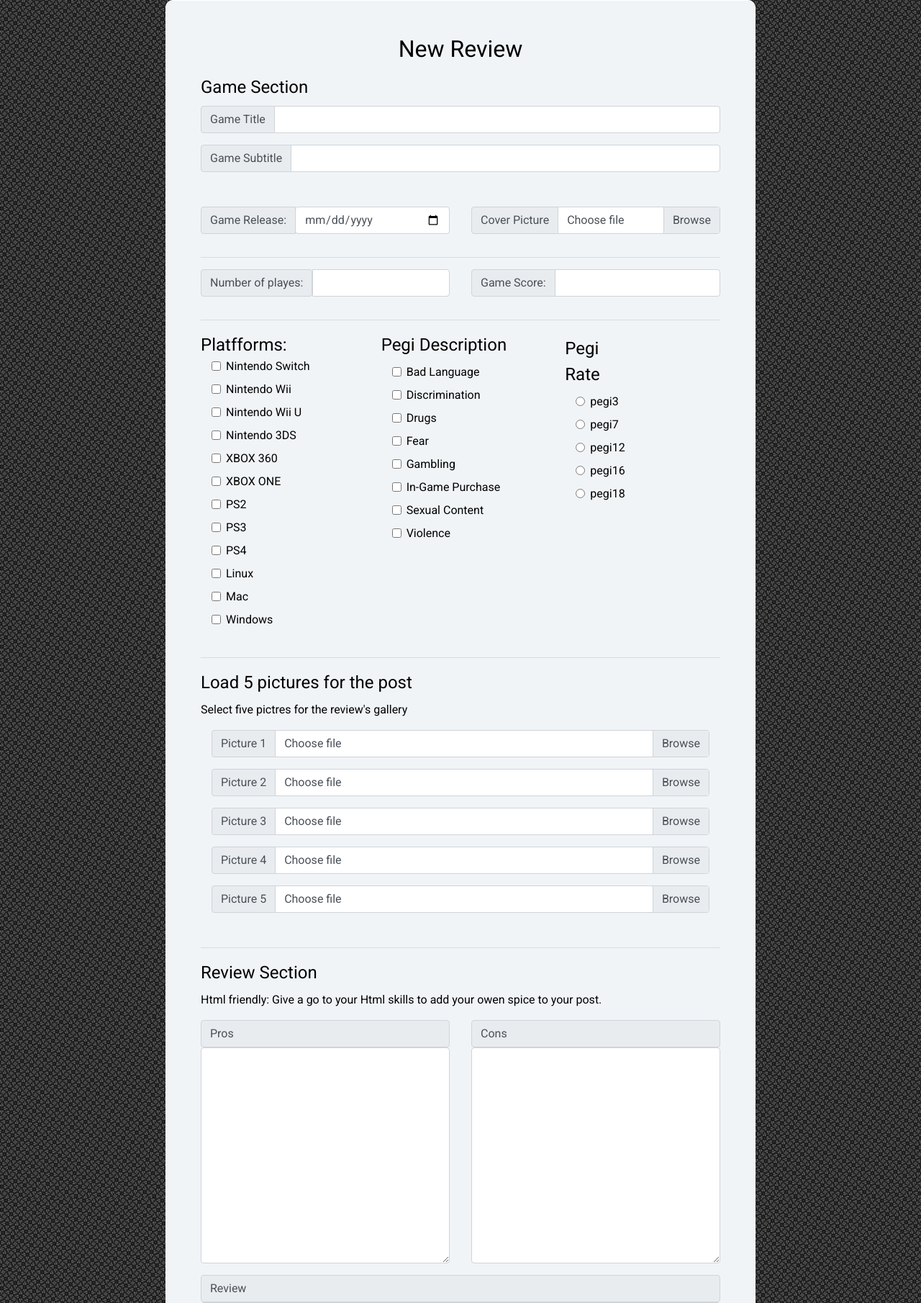
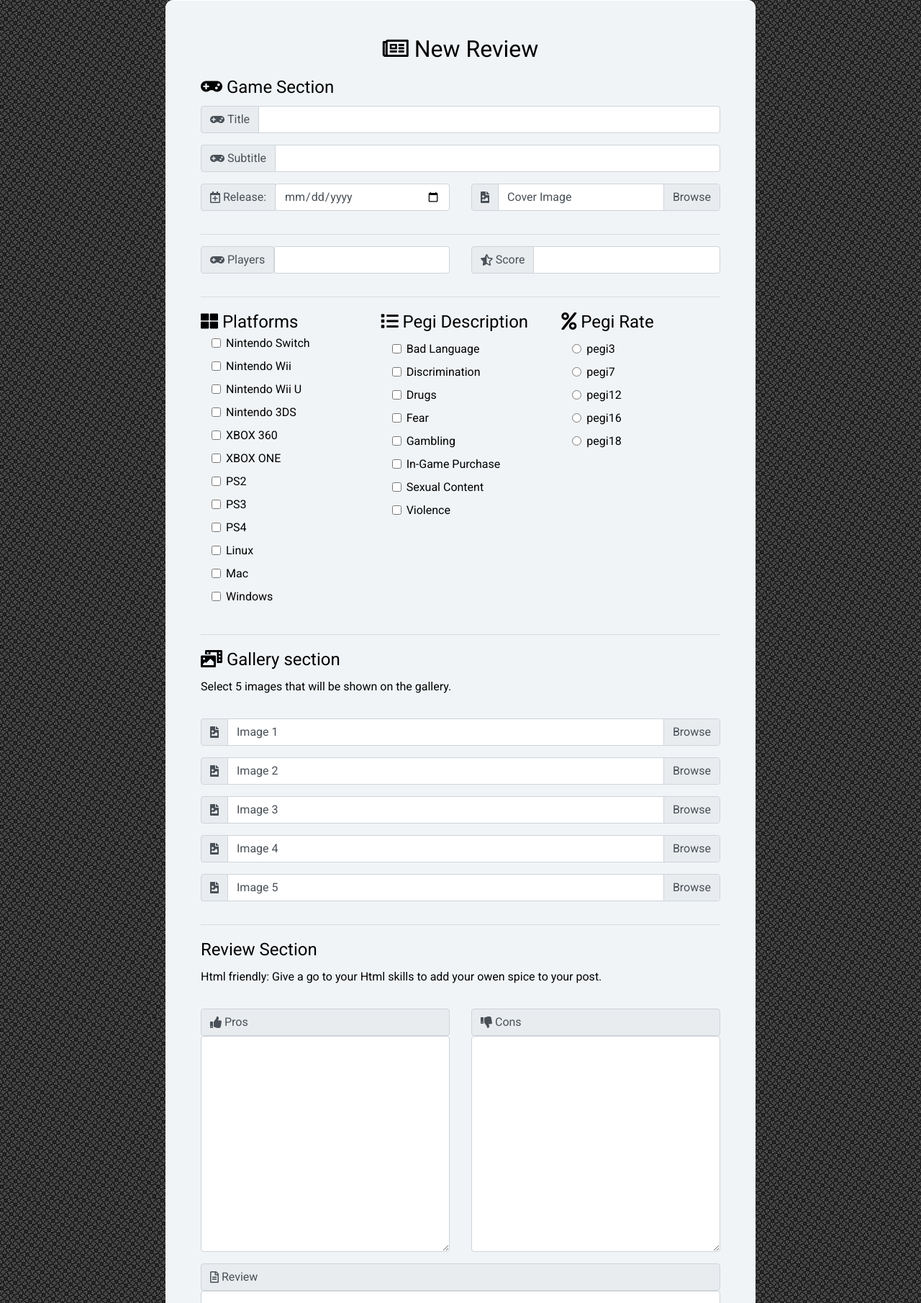
Before and after one commit to joseenciso/bottleneck, a Flask app: page /post in a window 1280 px wide. Shown: the part 86-1896 px from the top of the page at 72% size. Run offline with Flask 2, Linux system fonts and the light colour scheme; some libraries are stand-ins or nearby versions.

Commit message:
Adding more cols to post and edit_post html files. Trying to undesrtand and add pagination to the home page to show a minimum of post cards and avoid overloading when the number of post gets humongus

```diff
--- a/app.py
+++ b/app.py
@@ -2,7 +2,7 @@ import os
 import bcrypt
 from flask import (
     Flask, render_template, redirect, url_for,
-    request, session, flash
+    request, session, flash, jsonify
 )
 from datetime import datetime, timedelta
 from bson.objectid import ObjectId
@@ -11,6 +11,7 @@ from flask_pymongo import PyMongo
 # from flask_paginate import Pagination, get_page_args
 # from flask_mongoengine import MongoEngine
 import click
+from mongonator import MongoClientWithPagination, ASCENDING
 
 
 username = os.getenv('C9_USER')
@@ -60,9 +61,6 @@ def mongo_connect(url):
         print("Couldnt connect to MongoDB: %s") % e
 
 
-# login_manager = LoginManager(app)
-# login_manager.init_app(app)
-# login_manager.login_view = 'login'
 encrypt = bcrypt.gensalt()
 
 
@@ -70,10 +68,36 @@ encrypt = bcrypt.gensalt()
 @app.route('/index')
 @app.route('/home')
 def index():
-    posts = mongo.db.posts.find().sort('date_posted', -1)
+    # post  = mongo.db.posts
+    # offset = int(request.args['offset'])
+    # limit = int(request.args['limit'])
+    #
+    # offset = 2
+    #limit = 2
+    #
+    # initial_post = post.find().sort('_id', -1)
+    # last_post = initial_post[offset]['_id']
+    # pages = post.find({'_id': {'$lte': last_post}}).sort('_id', -1).limit(limit)
+    # output = []
+    #
+    # for i in pages:
+    #     output.append(i['_id'])
+    #     print(output)
+    #
+    # next_url = '?limit=' + str(limit) + '&offset=' + str(offset + limit)
+    # prev_url = '?limit=' + str(limit) + '&offset=' + str(offset - limit)
+    #
+    # return jsonify({'result': output, 'prev_url': prev_url, 'next_url': next_url})
+    #return jsonify({'result': output, 'prev_url': '', 'next_url': ''})
+    # page=n
+    # posts = mongo.db.posts.find().sort('date_posted', -1).limit(5)
     # posts = mongo.db.posts.find().sort('_id', pymongo.ASCENDING)
     # pages = mongo.query.paginate(per_page=5)
+    # next = mongo.db.posts.find().sort('date_posted', -1).skip(5).limit(5)
+    posts = mongo.db.posts.find().sort('date_posted', -1)
     return render_template("index.html", posts=posts)
+    #return render_template("index.html", post=output, next_url=next_url, prev_url=prev_url)
+
 
 
 @app.route("/uploads/<filename>", methods=['GET'])
--- a/templates/base.html
+++ b/templates/base.html
@@ -10,7 +10,8 @@
 
     <link rel="stylesheet" href="{{ url_for('static', filename='css/style.css') }}" rel="stylesheet">
     <link rel="stylesheet" href="{{ url_for('static', filename='css/css-circular-prog-bar.css') }}" rel="stylesheet">
-    <link rel="shortcut icon" href="">
+    <link rel="shortcut icon" href="https://storage.needpix.com/rsynced_images/buttons-1294505_1280.png">
+    <link rel="stylesheet" href="https://cdnjs.cloudflare.com/ajax/libs/font-awesome/5.14.0/css/all.min.css" integrity="sha512-1PKOgIY59xJ8Co8+NE6FZ+LOAZKjy+KY8iq0G4B3CyeY6wYHN3yt9PW0XpSriVlkMXe40PTKnXrLnZ9+fkDaog==" crossorigin="anonymous" />
     <title>{% block title %}{% endblock %}</title>
 </head>
 <body>
--- a/templates/post.html
+++ b/templates/post.html
@@ -4,48 +4,55 @@
 <div class="container">
     <form class="form form-posting" method="POST" action="{{url_for('post_review')}}" enctype="multipart/form-data">
         <fieldset class="fieldset">
-            <div class="game-title-section row form-group">
-                <div class="form-group col-12">
-                    <h2 class="post-heading">New Review</h2>
-                    <legend class="post-legend">Game Section</legend>
-                    <div class="input-group mb-3">
+            <div class="row">
+                <div class="col-12">
+                    <h2 class="post-heading">
+                        <i class="far fa-newspaper"></i>&nbsp;New Review
+                    </h2>
+                    <legend class="post-legend">
+                        <i class="fas fa-gamepad"></i>&nbsp;Game Section
+                    </legend>
+                </div>
+                <div class="input-group mb-3 col-12">
                     <div class="input-group-prepend">
-                            <label for="post-title" class="input-group-text">Game Title</label>
+                        <label for="post-title" class="input-group-text">
+                            <i class="fas fa-gamepad"></i>&nbsp;Title
+                        </label>
                     </div>
                     <input type="text" class="form-control" name="post-title" id="post-title">
                 </div>
 
-                    <div class="input-group mb-3">
+                <div class="input-group mb-3 col-12">
                     <div class="input-group-prepend">
-                            <label for="post-title" class="input-group-text">Game Subtitle</label>
+                        <label for="post-title" class="input-group-text">
+                            <i class="fas fa-gamepad"></i>&nbsp;Subtitle
+                        </label>
                     </div>
                     <input type="text" class="form-control" name="post-subtitle" id="post-subtitle">
                 </div>
             </div>
-            </div>
+
             <div class="row">
-                <div class="col-lg-6">
-                    <div class="input-group mb-3">
+                <div class="input-group mb-3 col-md-6 col-lg-6">
                     <div class="input-group-prepend">
-                            <label for="release-date" class="input-group-text" id="inputGroupFileAddon01"
-                                >Game Release:
+                        <label for="release-date" class="input-group-text" id="inputGroupFileAddon01">
+                            <i class="far fa-calendar-plus"></i>&nbsp;Release:
                         </label>
                     </div>
                     <div class="custom-file">
                         <input type="date" class="form-control" name="release-date">
                     </div>
                 </div>
-                </div>
 
-                <div class="col-lg-6">
-                    <div class="input-group mb-3">
+                <div class="input-group mb-3 col-md-6 col-lg-6">
                     <div class="input-group-prepend">
-                            <label class="input-group-text" for="post-cover">Cover Picture</label>
+                        <label class="input-group-text" for="post-cover">
+                            <i class="fas fa-file-image"></i>
+                        </label>
                     </div>
                     <div class="custom-file">
                         <input type="file" class="custom-file-input" name="post-cover"  id="post-cover" aria-describedby="inputGroupFileAddon01">
-                            <label class="custom-file-label" for="post-cover">Choose file</label>
-                        </div>
+                        <label class="custom-file-label" for="post-cover">Cover Image</label>
                     </div>
                 </div>
             </div>
@@ -53,27 +60,27 @@
             <hr>
 
             <div class="row">
-                    <div class="col-lg-6">
-                        <div class="input-group mb-3">
-                            <label for="no_players" class="input-group-text"style="margin: 0;">Number of playes:</label>
+                <div class="input-group mb-3 col-md-6 col-lg-6">
+                    <label for="no_players" class="input-group-text"style="margin: 0;">
+                        <i class="fas fa-gamepad"></i>&nbsp;Players</label>
                     <input type="number" class="form-control" name="no_players" id="no-players" min="1" max="16">
                 </div>
-                    </div>
-                    <div class="col-lg-6">
-                        <div class="input-group mb-3">
+                <div class="input-group mb-3 col-md-6 col-lg-6">
                     <div class="input-group-prepend">
-                                <label for="score" class="input-group-text">Game Score: </label>
+                        <label for="score" class="input-group-text">
+                            <i class="fas fa-star-half-alt"></i>&nbsp;Score
+                        </label>
                     </div>
                     <input type="number" class="form-control" name="game_score" id="game-score" min="0" max="100">
                 </div>
             </div>
-                </div>
-
 
             <hr>
+
             <div class="row">
-                    <div class="pegi-field-boxes col-lg-4 col-md-4">
-                        <legend for="plattform" class="form-check-label">Platfforms:</legend>
+                <div class="col-lg-4 col-md-4">
+                    <legend for="plattform" class="form-check-label">
+                        <i class="fas fa-th-large"></i>&nbsp;Platforms</legend>
                     <div class="platforms-container form-group">
                         {% for platform in platforms %}
                             <input type="checkbox" class="form-check-input" name="platform" value="{{platform}}" id="{{platform}}">
@@ -83,8 +90,10 @@
                     </div>
                 </div>
 
-                    <div class="pegi-description-boxes col-lg-4 col-md-4">
-                        <legend>Pegi Description</legend>
+                <div class="col-lg-4 col-md-4">
+                    <legend>
+                        <i class="fas fa-list"></i>&nbsp;Pegi Description
+                    </legend>
                     <div class="description-container form-group">
                         {% for pegi in pegi_desc %}
                             <input type="checkbox" class="form-check-input" name="pegi-desc" value="{{pegi}}" id="{{pegi}}">
@@ -94,8 +103,8 @@
                     </div>
                 </div>
 
-                    <div class="pegi-description col-lg-4 col-md-4">
-                        <legend>Pegi Rate</legend>
+                <div class="col-lg-4 col-md-4">
+                    <legend><i class="fas fa-percent"></i>&nbsp;Pegi Rate</legend>
                     <div class="description-container form-group">
                         {% for pegi_r in pegi_rate %}
                             <input type="radio" class="form-check-input" name="pegi-rate" value="{{pegi_r}}" id="{{pegi_r}}">
@@ -106,56 +115,63 @@
                 </div>
             </div>
 
+            <hr>
 
-                <hr>
             <div class="row">
-                    <div class="form-group  col-lg-12">
-                    <legend class="post-legend">Load 5 pictures for the post</legend>
-                    <p>Select five pictres for the review's gallery</p>
+                <div class="form-group col-lg-12">
+                    <legend class="post-legend">
+                        <i class="fas fa-photo-video"></i>&nbsp;Gallery section
+                    </legend>
+                    <p>Select 5 images that will be shown on the gallery.</p>
+                </div>
+
                 <div class="input-group mb-3 col-lg-12">
                     <div class="input-group-prepend">
-                                <span class="input-group-text" id="inputGroupFileAddon01">Picture 1 </span>
+                        <span class="input-group-text" id="inputGroupFileAddon01"><i class="fas fa-file-image"></i></span>
                     </div>
                     <div class="custom-file">
                         <input type="file" class="custom-file-input" name="gallery_1"  id="gallery-1" aria-describedby="gallery-1">
-                                <label class="custom-file-label" for="gallery-1">Choose file</label>
+                        <label class="custom-file-label" for="gallery-1">Image 1</label>
                     </div>
                 </div>
+
                 <div class="input-group mb-3 col-lg-12">
                     <div class="input-group-prepend">
-                                <span class="input-group-text" id="inputGroupFileAddon01">Picture 2 </span>
+                        <span class="input-group-text" id="inputGroupFileAddon01"><i class="fas fa-file-image"></i></span>
                     </div>
                     <div class="custom-file">
                         <input type="file" class="custom-file-input" name="gallery_2"  id="gallery-2" aria-describedby="gallery-2">
-                                <label class="custom-file-label" for="gallery-2">Choose file</label>
+                        <label class="custom-file-label" for="gallery-2">Image 2</label>
                     </div>
                 </div>
+
                 <div class="input-group mb-3 col-lg-12">
                     <div class="input-group-prepend">
-                                <span class="input-group-text" id="inputGroupFileAddon01">Picture 3 </span>
+                        <span class="input-group-text" id="inputGroupFileAddon01"><i class="fas fa-file-image"></i></span>
                     </div>
                     <div class="custom-file">
                         <input type="file" class="custom-file-input" name="gallery_3"  id="gallery-3" aria-describedby="gallery-3">
-                                <label class="custom-file-label" for="gallery-3">Choose file</label>
+                        <label class="custom-file-label" for="gallery-3">Image 3</label>
                     </div>
                 </div>
+
                 <div class="input-group mb-3 col-lg-12">
                     <div class="input-group-prepend">
-                                <span class="input-group-text" id="inputGroupFileAddon01">Picture 4 </span>
+                        <span class="input-group-text" id="inputGroupFileAddon01"><i class="fas fa-file-image"></i></span>
                     </div>
                     <div class="custom-file">
                         <input type="file" class="custom-file-input" name="gallery_4"  id="gallery-4" aria-describedby="gallery-4">
-                                <label class="custom-file-label" for="gallery-4">Choose file</label>
+                        <label class="custom-file-label" for="gallery-4">Image 4</label>
                     </div>
                 </div>
+
                 <div class="input-group mb-3 col-lg-12">
                     <div class="input-group-prepend">
-                                <span class="input-group-text" id="inputGroupFileAddon01">Picture 5 </span>
+                        <span class="input-group-text" id="inputGroupFileAddon01"><i class="fas fa-file-image"></i></span>
                     </div>
                     <div class="custom-file">
                         <input type="file" class="custom-file-input" name="gallery_5"  id="gallery-5" aria-describedby="gallery-5">
-                                <label class="custom-file-label" for="gallery-5">Choose file</label>
-                            </div>
+                        <label class="custom-file-label" for="gallery-5">Image 5</label>
                     </div>
                 </div>
             </div>
@@ -166,24 +182,27 @@
                     <p>
                         Html friendly: Give a go to your Html skills to add your owen spice to your post.
                     </p>
-                        <div class="row">
+                </div>
                 <div class="col-lg-6 mb-3">
-                                <label for="pros" class="post-pros input-group-text">Pros</label>
+                    <label for="pros" class="post-pros input-group-text">
+                        <i class="fas fa-thumbs-up"></i>&nbsp;Pros
+                    </label>
                     <textarea name="post-pros" class="form-control" id="pros" class="pros"></textarea>
                 </div>
                 <div class="col-lg-6 mb-3">
-                                <label for="cons" class="post-cons input-group-text">Cons</label>
+                    <label for="cons" class="post-cons input-group-text">
+                        <i class="fas fa-thumbs-down"></i>&nbsp;Cons
+                    </label>
                     <textarea name="post-cons" class="form-control" id="cons" class="cons"></textarea>
                 </div>
                 <div class="col-12 mb-3">
-                                <label for="post-review" class="post-review input-group-text">Review</label>
+                    <label for="post-review" class="post-review input-group-text">
+                        <i class="far fa-file-alt"></i>&nbsp;Review
+                    </label>
                     <textarea name="post-review" class="form-control" id="post-review" class="post-review"></textarea>
                 </div>
             </div>
-
-
-                    </div>
-
+            <div class="row">
                 <div class="col-12 form-group">
                     <input type="submit" value="Submit" class="form-control submit btn btn-success">
                 </div>
```
Also changed, not shown: templates/edit_post.html (+46 -25 lines). Lines whose indentation alone changed are shown as unchanged.
